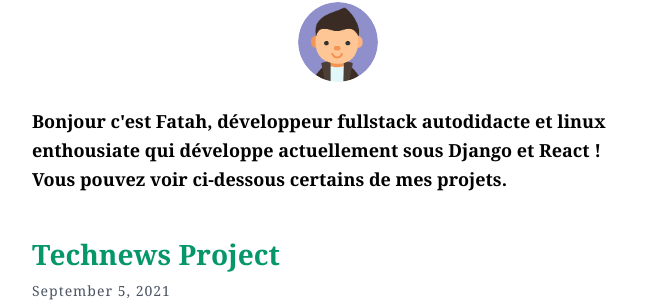
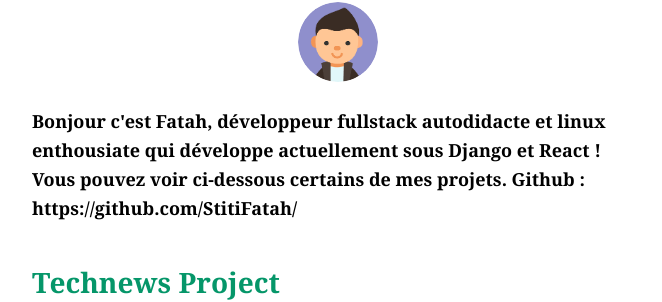
Before and after one commit to StitiFatah/PortfolioBlog, a Next.js app: page / in a window 1280 px wide. Shown: the part 144-446 px from the top of the page, without its empty margins (302-964 px from the left). Built offline with nearby package versions, Linux system fonts and the light colour scheme; a web font is replaced by a local one; what @tailwindcss/typography would draw is missing.

Commit message:
ready_to_deploy6

```diff
--- a/components/description.tsx
+++ b/components/description.tsx
@@ -5,9 +5,13 @@ import { useState, useEffect } from "react";
 export default function Description({ lang }) {
   const descriptions = {
     fr: ` Bonjour c'est Fatah, développeur fullstack autodidacte et linux
-        enthousiate qui développe actuellement sous Django et React ! Vous pouvez voir ci-dessous certains de mes projets.`,
+        enthousiate qui développe actuellement sous Django et React ! Vous pouvez voir ci-dessous certains de mes projets.
+        Github : https://github.com/StitiFatah/
+        `,
+
     en: `Hello I'm Fatah, a self taught full stack software developper and  linux enthusiast
-        who loves Django and React ! I'll be describing some of my coding projects here.`,
+        who loves Django and React ! I'll be describing some of my coding projects here.
+        Github : https://github.com/StitiFatah/`,
   };
 
   return (
```
